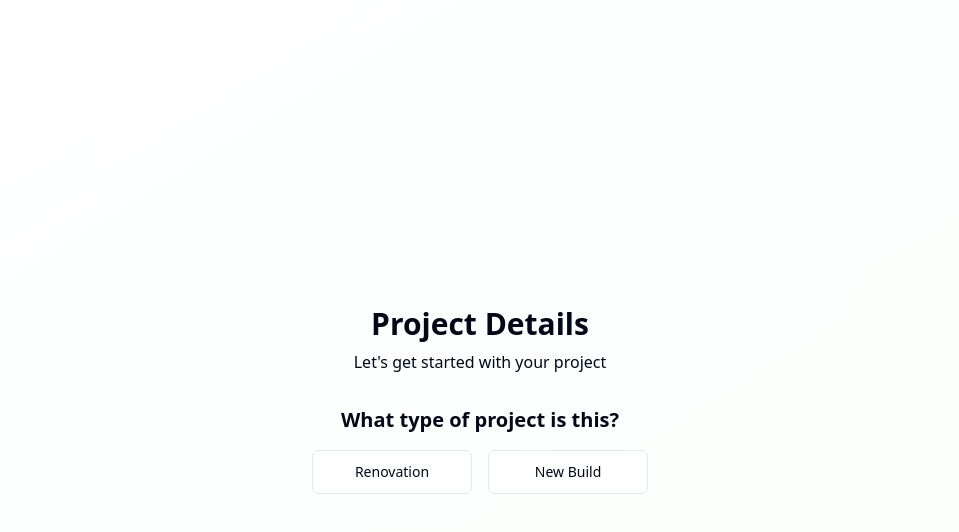
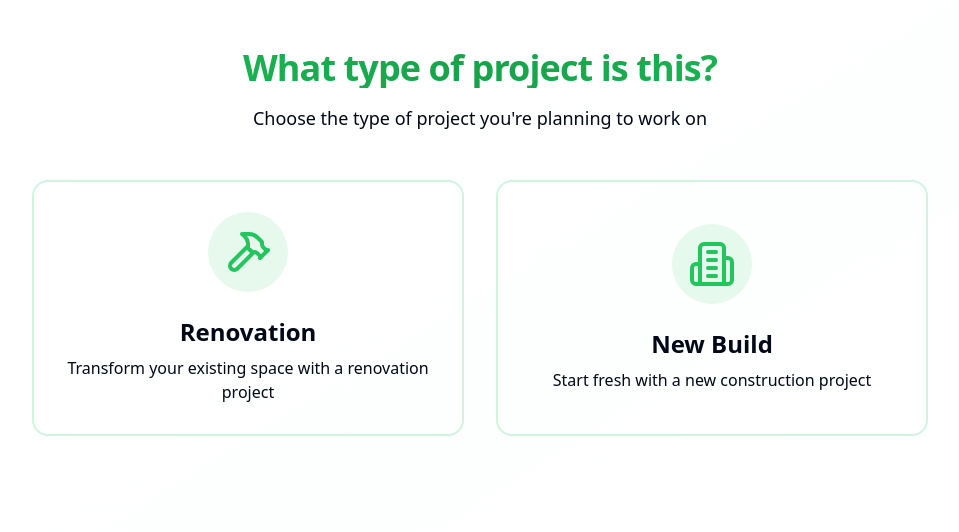
Before and after one commit to EF-Fall-Hack-2024/ef-fall-hack-2024, a React (Vite) app: page /project-setup in a window 1280 px wide. Shown: the top 532 px of the page, without its empty margins (160-1119 px from the left). Built offline with nearby package versions, Linux system fonts and the light colour scheme.

Commit message:
Enhance Project Details Page
Improved the layout and design of the Project Details page for a more engaging user experience. Implemented visual enhancements and updates to the UI components.
[skip gpt_engineer]

```diff
--- a/package.json
+++ b/package.json
@@ -45,6 +45,7 @@
     "cmdk": "^1.0.0",
     "date-fns": "^3.6.0",
     "embla-carousel-react": "^8.3.0",
+    "framer-motion": "^11.11.17",
     "input-otp": "^1.2.4",
     "lucide-react": "^0.451.0",
     "next-themes": "^0.3.0",
--- a/src/pages/ProjectSetup.tsx
+++ b/src/pages/ProjectSetup.tsx
@@ -2,6 +2,8 @@ import { Button } from "@/components/ui/button";
 import { ProjectForm } from "@/components/ProjectForm";
 import { useState } from "react";
 import { TeamMemberForm } from "@/components/TeamMemberForm";
+import { Hammer, Building2 } from "lucide-react";
+import { motion } from "framer-motion";
 
 const ProjectSetup = () => {
   const [projectType, setProjectType] = useState<"renovation" | "new-build" | null>(null);
@@ -11,56 +13,89 @@ const ProjectSetup = () => {
   const isBusinessProject = new URLSearchParams(window.location.search).get('type') === 'business';
 
   return (
-    <div className="min-h-screen flex items-center justify-center bg-gradient-to-br from-background to-accent/20">
-      <div className="w-full max-w-4xl p-8 space-y-8">
-        <div className="text-center space-y-2">
-          <h1 className="text-3xl font-bold text-foreground">
-            Project Details
+    <div className="min-h-screen bg-gradient-to-br from-background via-accent/5 to-background">
+      <div className="max-w-7xl mx-auto px-4 py-12 sm:px-6 lg:px-8">
+        {/* Header Section */}
+        <div className="text-center space-y-4 mb-12">
+          <h1 className="text-4xl font-bold tracking-tight bg-gradient-to-r from-primary via-secondary to-primary bg-clip-text text-transparent">
+            {projectType ? 'Project Details' : 'What type of project is this?'}
           </h1>
-          <p className="text-muted-foreground">
-            {isBusinessProject ? "Set up your business project and team" : "Let's get started with your project"}
+          <p className="text-lg text-muted-foreground max-w-2xl mx-auto">
+            {projectType
+              ? "Let's gather some information about your project to help you get started"
+              : "Choose the type of project you're planning to work on"}
           </p>
         </div>
 
         {!projectType ? (
-          <div className="flex flex-col items-center gap-4 animate-fade-in">
-            <h2 className="text-xl font-semibold">What type of project is this?</h2>
-            <div className="flex gap-4">
-              <Button
-                variant="outline"
-                size="lg"
+          <div className="grid md:grid-cols-2 gap-8 max-w-4xl mx-auto">
+            <motion.div
+              initial={{ opacity: 0, y: 20 }}
+              animate={{ opacity: 1, y: 0 }}
+              transition={{ duration: 0.3 }}
+            >
+              <button
                 onClick={() => {
                   setProjectType("renovation");
                   setShowTeamSection(false);
                 }}
-                className="w-40"
+                className="w-full h-64 rounded-2xl border-2 border-primary/20 bg-card hover:bg-accent/5 transition-all duration-300 hover:scale-105 hover:border-primary/40 p-8 flex flex-col items-center justify-center gap-6 group"
               >
-                Renovation
-              </Button>
-              <Button
-                variant="outline"
-                size="lg"
+                <div className="p-4 rounded-full bg-primary/10 group-hover:bg-primary/20 transition-colors duration-300">
+                  <Hammer className="w-12 h-12 text-primary" />
+                </div>
+                <div className="text-center">
+                  <h3 className="text-2xl font-semibold mb-2">Renovation</h3>
+                  <p className="text-muted-foreground">Transform your existing space with a renovation project</p>
+                </div>
+              </button>
+            </motion.div>
+
+            <motion.div
+              initial={{ opacity: 0, y: 20 }}
+              animate={{ opacity: 1, y: 0 }}
+              transition={{ duration: 0.3, delay: 0.1 }}
+            >
+              <button
                 onClick={() => {
                   setProjectType("new-build");
                   setShowTeamSection(false);
                 }}
-                className="w-40"
+                className="w-full h-64 rounded-2xl border-2 border-primary/20 bg-card hover:bg-accent/5 transition-all duration-300 hover:scale-105 hover:border-primary/40 p-8 flex flex-col items-center justify-center gap-6 group"
               >
-                New Build
+                <div className="p-4 rounded-full bg-primary/10 group-hover:bg-primary/20 transition-colors duration-300">
+                  <Building2 className="w-12 h-12 text-primary" />
+                </div>
+                <div className="text-center">
+                  <h3 className="text-2xl font-semibold mb-2">New Build</h3>
+                  <p className="text-muted-foreground">Start fresh with a new construction project</p>
+                </div>
+              </button>
+            </motion.div>
+          </div>
+        ) : (
+          <motion.div
+            initial={{ opacity: 0, y: 20 }}
+            animate={{ opacity: 1, y: 0 }}
+            transition={{ duration: 0.3 }}
+            className="grid md:grid-cols-2 gap-8 max-w-6xl mx-auto"
+          >
+            <div className="space-y-8">
+              <ProjectForm type={projectType} />
+              <Button
+                variant="outline"
+                onClick={() => setProjectType(null)}
+                className="w-full"
+              >
+                Change Project Type
               </Button>
             </div>
-          </div>
-        ) : (
-          <div className="space-y-8">
-            <div className="flex justify-center">
-              <ProjectForm type={projectType} />
-            </div>
             {isBusinessProject && (
-              <div className="flex justify-center">
+              <div className="space-y-4">
                 <TeamMemberForm />
               </div>
             )}
-          </div>
+          </motion.div>
         )}
       </div>
     </div>
```
Also changed, not shown: 1 other file (tests, documents, lock files or other folders).
